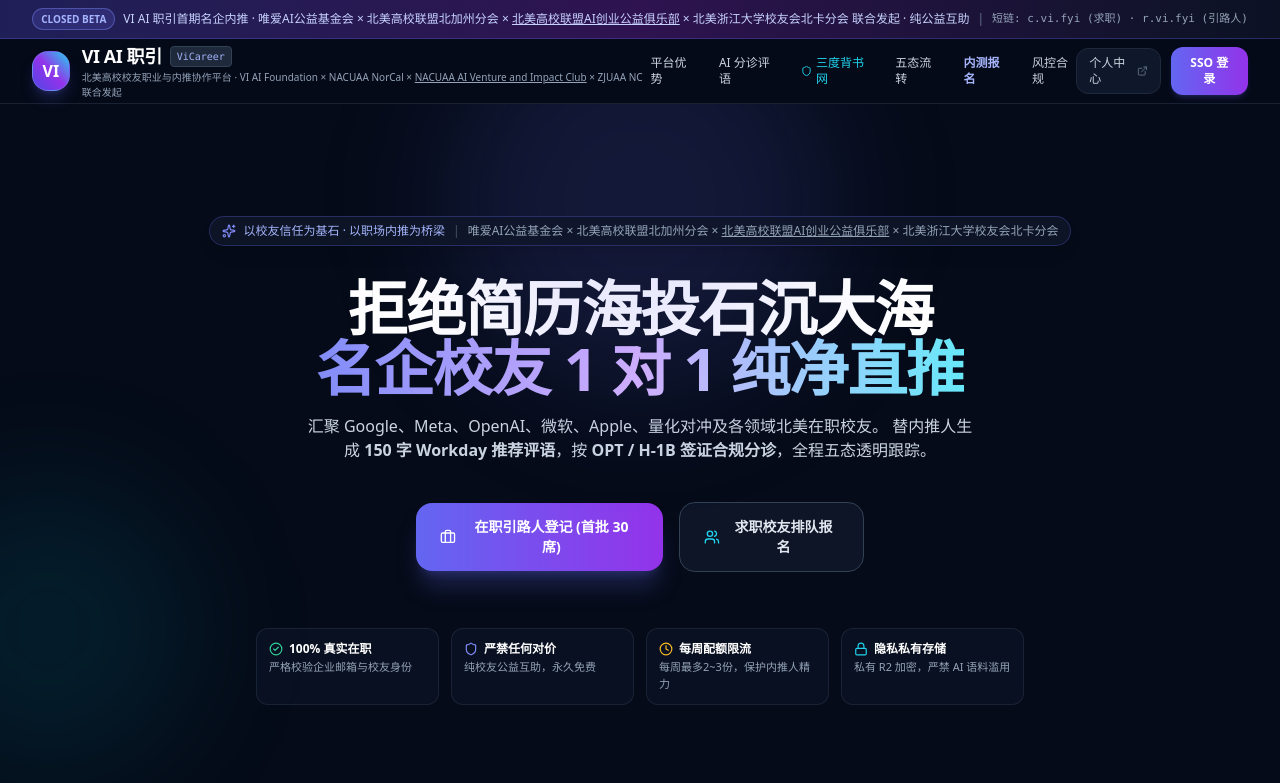
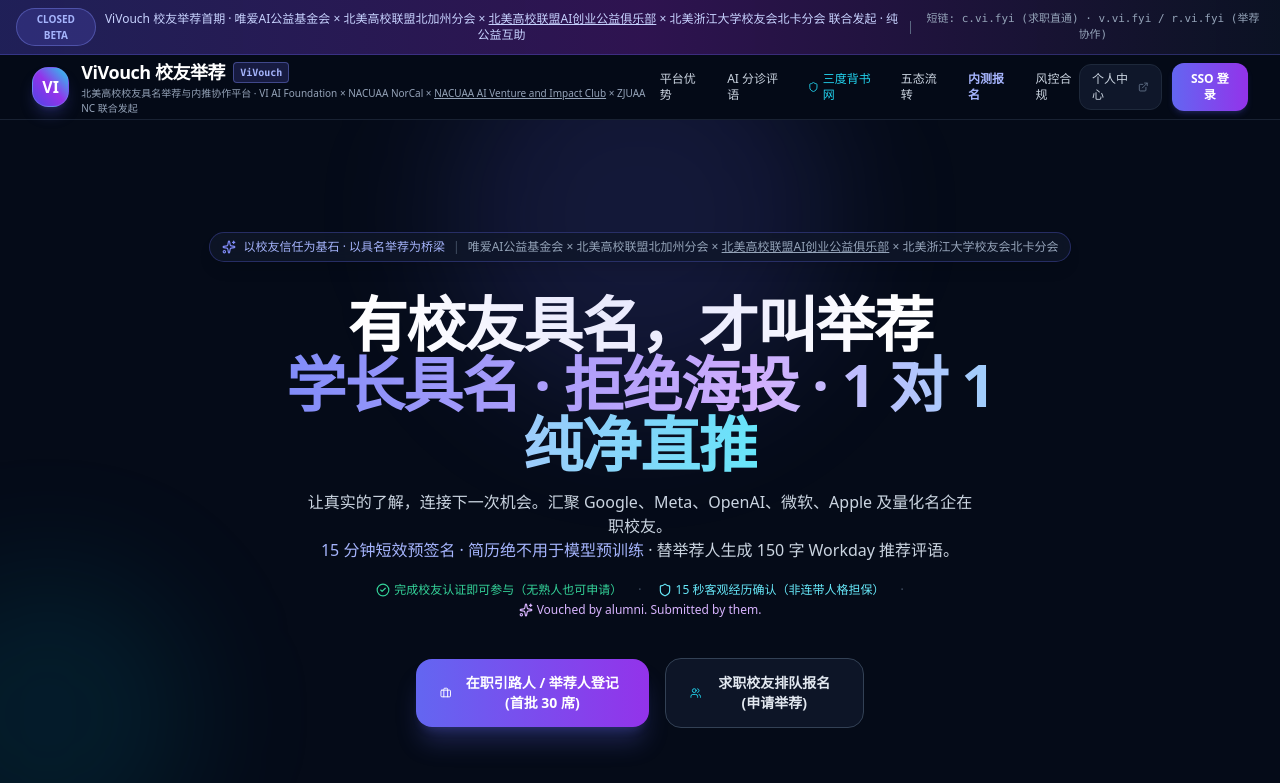
Before and after one commit to viaiforgood/weiai-career, a React (Vite) app: page / in a window 1280 px wide. Shown: the top 783 px of the page. Built offline with nearby package versions, Linux system fonts and the light colour scheme; no server answers.

Commit message:
feat: adopt ViVouch 校友举荐 branding across app, metadata, and routing with 3-tier bounded vouching

```diff
--- a/index.html
+++ b/index.html
@@ -3,13 +3,18 @@
   <head>
     <meta charset="UTF-8" />
     <meta name="viewport" content="width=device-width, initial-scale=1.0" />
-    <title>VI AI 职引 · 北美高校校友职业与求职内推平台 (ViCareer)</title>
-    <meta name="description" content="VI AI 职引 (ViCareer) 由 VI AI 科技公益生态联合北美高校联盟 (NACUAA) 共同打造。以真实校友信任为基石，以名企内推直通为切入，以 AI 智能求职副驾为赋能，汇聚北美万千校友力量，让好工作零距离内推，助好人才全周期成长。" />
+    <title>ViVouch 校友举荐 · 北美高校校友具名举荐与内推协作平台</title>
+    <meta name="description" content="ViVouch 校友举荐 由 唯爱AI公益基金会、北美高校联盟北加州分会、北美高校联盟AI创业公益俱乐部、北美浙江大学校友会北卡分会 联合发起。有校友具名，才叫举荐。以校友具名背书击碎简历海投，15 分钟短效预签名保护隐私，全程五态透明跟踪。Vouched by alumni. Submitted by them." />
     <link rel="preconnect" href="https://fonts.googleapis.com">
     <link rel="preconnect" href="https://fonts.gstatic.com" crossorigin>
     <script>
       // Shortlink Auto-Routing for vi.fyi
-      if (window.location.hostname === 'r.vi.fyi' || window.location.hostname === 'refer.vi.fyi') {
+      if (
+        window.location.hostname === 'r.vi.fyi' ||
+        window.location.hostname === 'v.vi.fyi' ||
+        window.location.hostname === 'refer.vi.fyi' ||
+        window.location.hostname === 'vouch.vi.fyi'
+      ) {
         window.location.replace('https://career.weiai.ai/?role=referrer' + (window.location.search ? '&' + window.location.search.slice(1) : ''));
       } else if (window.location.hostname === 'c.vi.fyi' || window.location.hostname === 'career.vi.fyi') {
         window.location.replace('https://career.weiai.ai/?role=seeker' + (window.location.search ? '&' + window.location.search.slice(1) : ''));
--- a/package.json
+++ b/package.json
@@ -1,7 +1,7 @@
 {
   "name": "weiai-career",
   "version": "1.0.0",
-  "description": "VI AI 职引 (ViCareer) - 北美高校校友职业与求职内推平台 by VI AI Foundation and NACUAA.",
+  "description": "ViVouch 校友举荐 - 北美高校校友具名举荐与内推协作平台 by VI AI Foundation, NACUAA NorCal, NACUAA AI Venture and Impact Club & ZJUAA NC.",
   "homepage": "https://career.weiai.ai",
   "type": "module",
   "scripts": {
--- a/src/App.tsx
+++ b/src/App.tsx
@@ -111,7 +111,7 @@
           Closed Beta
         </span>
         <span>
-          VI AI 职引首期名企内推 · 唯爱AI公益基金会 × 北美高校联盟北加州分会 ×{' '}
+          ViVouch 校友举荐首期 · 唯爱AI公益基金会 × 北美高校联盟北加州分会 ×{' '}
           <a
             href="https://nacuaa.ai/en"
             target="_blank"
@@ -123,7 +123,7 @@
           × 北美浙江大学校友会北卡分会 联合发起 · 纯公益互助
         </span>
         <span className="hidden sm:inline text-slate-500">|</span>
-        <span className="hidden sm:inline text-slate-400 font-mono text-[11px]">短链: c.vi.fyi (求职) · r.vi.fyi (引路人)</span>
+        <span className="hidden sm:inline text-slate-400 font-mono text-[11px]">短链: c.vi.fyi (求职直通) · v.vi.fyi / r.vi.fyi (举荐协作)</span>
       </div>
 
       {/* Main Navigation Header */}
@@ -136,13 +136,13 @@
             </div>
             <div>
               <div className="flex items-center gap-2">
-                <span className="text-lg font-black tracking-tight text-white">VI AI 职引</span>
-                <span className="text-[10px] bg-slate-800 text-indigo-300 border border-slate-700 px-1.5 py-0.5 rounded font-mono">
-                  ViCareer
+                <span className="text-lg font-black tracking-tight text-white">ViVouch 校友举荐</span>
+                <span className="text-[10px] bg-indigo-500/20 text-indigo-300 border border-indigo-400/40 px-1.5 py-0.5 rounded font-mono font-bold">
+                  ViVouch
                 </span>
               </div>
               <p className="text-[10px] text-slate-400">
-                北美高校校友职业与内推协作平台 · VI AI Foundation × NACUAA NorCal ×{' '}
+                北美高校校友具名举荐与内推协作平台 · VI AI Foundation × NACUAA NorCal ×{' '}
                 <a
                   href="https://nacuaa.ai/en"
                   target="_blank"
@@ -215,7 +215,7 @@
           {/* Badges */}
           <div className="inline-flex items-center gap-2 px-3 py-1.5 rounded-full bg-slate-900/80 border border-indigo-500/30 text-xs text-indigo-300 backdrop-blur shadow-lg">
             <Sparkles className="w-3.5 h-3.5 text-indigo-400" />
-            <span>以校友信任为基石 · 以职场内推为桥梁</span>
+            <span>以校友信任为基石 · 以具名举荐为桥梁</span>
             <span className="text-slate-600">|</span>
             <span className="text-slate-400 font-medium">
               唯爱AI公益基金会 × 北美高校联盟北加州分会 ×{' '}
@@ -234,15 +234,28 @@
           {/* Headline */}
           <div className="space-y-4 max-w-3xl mx-auto">
             <h1 className="text-3xl sm:text-5xl lg:text-6xl font-black text-white tracking-tight leading-tight">
-              拒绝简历海投石沉大海<br />
+              有校友具名，才叫举荐<br />
               <span className="bg-gradient-to-r from-indigo-400 via-purple-300 to-cyan-300 bg-clip-text text-transparent">
-                名企校友 1 对 1 纯净直推
+                学长具名 · 拒绝海投 · 1 对 1 纯净直推
               </span>
             </h1>
             <p className="text-sm sm:text-base text-slate-300 max-w-2xl mx-auto leading-relaxed">
-              汇聚 Google、Meta、OpenAI、微软、Apple、量化对冲及各领域北美在职校友。
-              替内推人生成 <strong>150 字 Workday 推荐评语</strong>，按 <strong>OPT / H-1B 签证合规分诊</strong>，全程五态透明跟踪。
+              让真实的了解，连接下一次机会。汇聚 Google、Meta、OpenAI、微软、Apple 及量化名企在职校友。<br />
+              <span className="text-indigo-300 font-medium">15 分钟短效预签名 · 简历绝不用于模型预训练</span> · 替举荐人生成 150 字 Workday 推荐评语。
             </p>
+            <div className="flex flex-wrap items-center justify-center gap-x-4 gap-y-1 text-xs text-slate-400 pt-1">
+              <span className="inline-flex items-center gap-1 text-emerald-400 font-medium">
+                <CheckCircle2 className="w-3.5 h-3.5" /> 完成校友认证即可参与（无熟人也可申请）
+              </span>
+              <span className="text-slate-600 hidden sm:inline">·</span>
+              <span className="inline-flex items-center gap-1 text-cyan-300 font-medium">
+                <Shield className="w-3.5 h-3.5" /> 15 秒客观经历确认（非连带人格担保）
+              </span>
+              <span className="text-slate-600 hidden sm:inline">·</span>
+              <span className="inline-flex items-center gap-1 text-purple-300 font-medium">
+                <Sparkles className="w-3.5 h-3.5" /> Vouched by alumni. Submitted by them.
+              </span>
+            </div>
           </div>
 
           {/* Dual CTAs */}
@@ -253,7 +266,7 @@
               className="w-full sm:w-auto px-6 py-3.5 rounded-2xl bg-gradient-to-r from-indigo-500 to-purple-600 hover:from-indigo-400 hover:to-purple-500 text-white font-bold text-xs sm:text-sm flex items-center justify-center gap-2 shadow-xl shadow-indigo-500/25 transition-all active:scale-95"
             >
               <Briefcase className="w-4 h-4" />
-              <span>在职引路人登记 (首批 30 席)</span>
+              <span>在职引路人 / 举荐人登记 (首批 30 席)</span>
             </a>
 
             <a
@@ -262,7 +275,7 @@
               className="w-full sm:w-auto px-6 py-3.5 rounded-2xl bg-slate-900/90 hover:bg-slate-800 border border-slate-700 hover:border-slate-600 text-slate-200 font-bold text-xs sm:text-sm flex items-center justify-center gap-2 transition-all active:scale-95"
             >
               <Users className="w-4 h-4 text-cyan-400" />
-              <span>求职校友排队报名</span>
+              <span>求职校友排队报名 (申请举荐)</span>
             </a>
           </div>
 
@@ -745,7 +758,7 @@
               </span>
               <h2 className="text-2xl sm:text-3xl font-black text-white">首批封闭内测登记通道</h2>
               <p className="text-xs sm:text-sm text-slate-400">
-                第一期仅招募 30 位名企在职引路人，以及按配额开放同等规模的求职校友。
+                第一期仅招募 30 位名企在职引路人/举荐人，以及按配额开放同等规模的求职校友。
               </p>
             </div>
 
@@ -760,7 +773,7 @@
                 }`}
               >
                 <Briefcase className="w-3.5 h-3.5" />
-                <span>我是在职校友 (提供内推 · r.vi.fyi)</span>
+                <span>我是在职校友 (提供举荐 · v.vi.fyi / r.vi.fyi)</span>
               </button>
 
               <button
@@ -772,7 +785,7 @@
                 }`}
               >
                 <GraduationCap className="w-3.5 h-3.5" />
-                <span>我是求职校友 (预约排队 · c.vi.fyi)</span>
+                <span>我是求职校友 (申请举荐 · c.vi.fyi)</span>
               </button>
             </div>
 
@@ -1113,7 +1126,7 @@
             <div className="space-y-1.5 text-xs text-slate-400 leading-relaxed border-t border-slate-800/80 pt-3">
               <p>
                 <strong>公益互助与免责原则：</strong>
-                VI AI 职引（ViCareer）为非营利性校友互助协作工具，对校友永久免费，严禁任何买卖内推码或付费优先交易。平台仅提供校友引见与材料整理工具，不保证任何提交或面试录用结果，亦不提供移民法律意见。
+                ViVouch 校友举荐（career.weiai.ai）为非营利性校友互助协作工具，对校友永久免费，严禁任何买卖内推码或付费优先交易。平台仅提供校友具名举荐与材料整理工具，不保证任何提交或面试录用结果，亦不提供移民法律意见。举荐系校友基于客观经历之独立见证，不构成任何连带担保。
               </p>
             </div>
           </div>
@@ -1128,7 +1141,7 @@
             <div className="w-6 h-6 rounded-lg bg-indigo-600 text-white flex items-center justify-center font-bold text-xs">
               VI
             </div>
-            <span className="text-slate-300 font-semibold">VI AI 职引 · ViCareer</span>
+            <span className="text-slate-300 font-semibold">ViVouch 校友举荐 · career.weiai.ai</span>
             <span>
               © 2026 VI AI Foundation, NACUAA NorCal,{' '}
               <a
@@ -1148,7 +1161,7 @@
             <span>·</span>
             <span>c.vi.fyi (Seekers)</span>
             <span>·</span>
-            <span>r.vi.fyi (Referrers)</span>
+            <span>v.vi.fyi / r.vi.fyi (Referrers)</span>
           </div>
         </div>
       </footer>
@@ -1180,7 +1193,7 @@
                     VI
                   </div>
                   <div>
-                    <div className="text-xs font-bold text-white">VI AI 职引 · 校友项目经历佐证邀请</div>
+                    <div className="text-xs font-bold text-white">ViVouch 校友举荐 · 校友经历佐证邀请</div>
                     <div className="text-[10px] text-slate-400">
                       北美高校联盟北加州分会 × 北美高校联盟AI创业公益俱乐部 × 北美浙江大学校友会北卡分会 联合认证生态
                     </div>
@@ -1204,14 +1217,14 @@
               </div>
 
               <div className="p-3 rounded-xl bg-slate-950/70 border border-slate-800 text-xs text-slate-300 italic">
-                “学长学姐好！我正在申请 VI AI 职引的校友内推协作通道，诚邀曾共同做过项目或共事的前辈为我出具一份客观经历佐证（仅需确认事实，无连带风险），非常感谢您的提携！”
+                “学长学姐好！我正在申请 ViVouch 校友举荐协作通道，诚邀曾共同做过项目或共事的前辈为我出具一份客观经历佐证（仅需确认事实，无连带风险），非常感谢您的提携！”
               </div>
 
               <div className="text-[11px] text-slate-400 space-y-1 bg-slate-900/60 p-2.5 rounded-xl">
-                <div className="text-slate-300 font-semibold">学长学姐微信打开可一键确认客观事实：</div>
-                <div>✓ 共同参与过实际系统/项目研发</div>
-                <div>✓ 代码与工程素养真实严谨</div>
-                <div>✓ 建议内推人优先阅览此简历包</div>
+                <div className="text-slate-300 font-semibold">学长学姐微信打开可勾选三档轻量举荐（15秒即成，无连带担保）：</div>
+                <div>① 确认曾与 TA 共同共事/做过项目 (核实经历)</div>
+                <div>② 认可 TA 的技术深度与工程代码 (专业背书)</div>
+                <div>③ 愿意考虑直推至自己组内/部门 (直推直达)</div>
               </div>
 
               <div className="p-2.5 rounded-xl bg-slate-950 border border-slate-800 flex items-center justify-between text-xs font-mono text-cyan-300">
```
